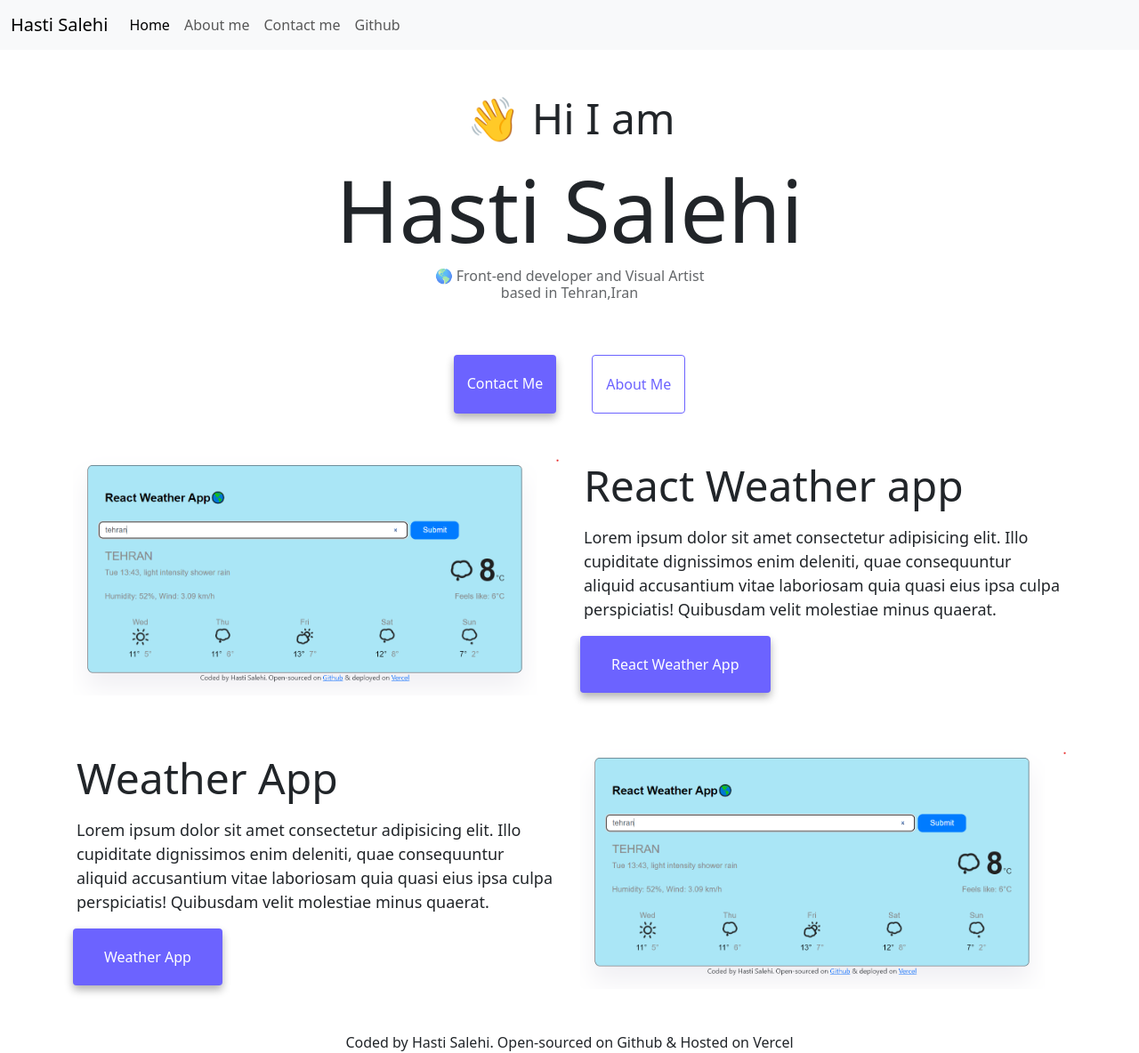
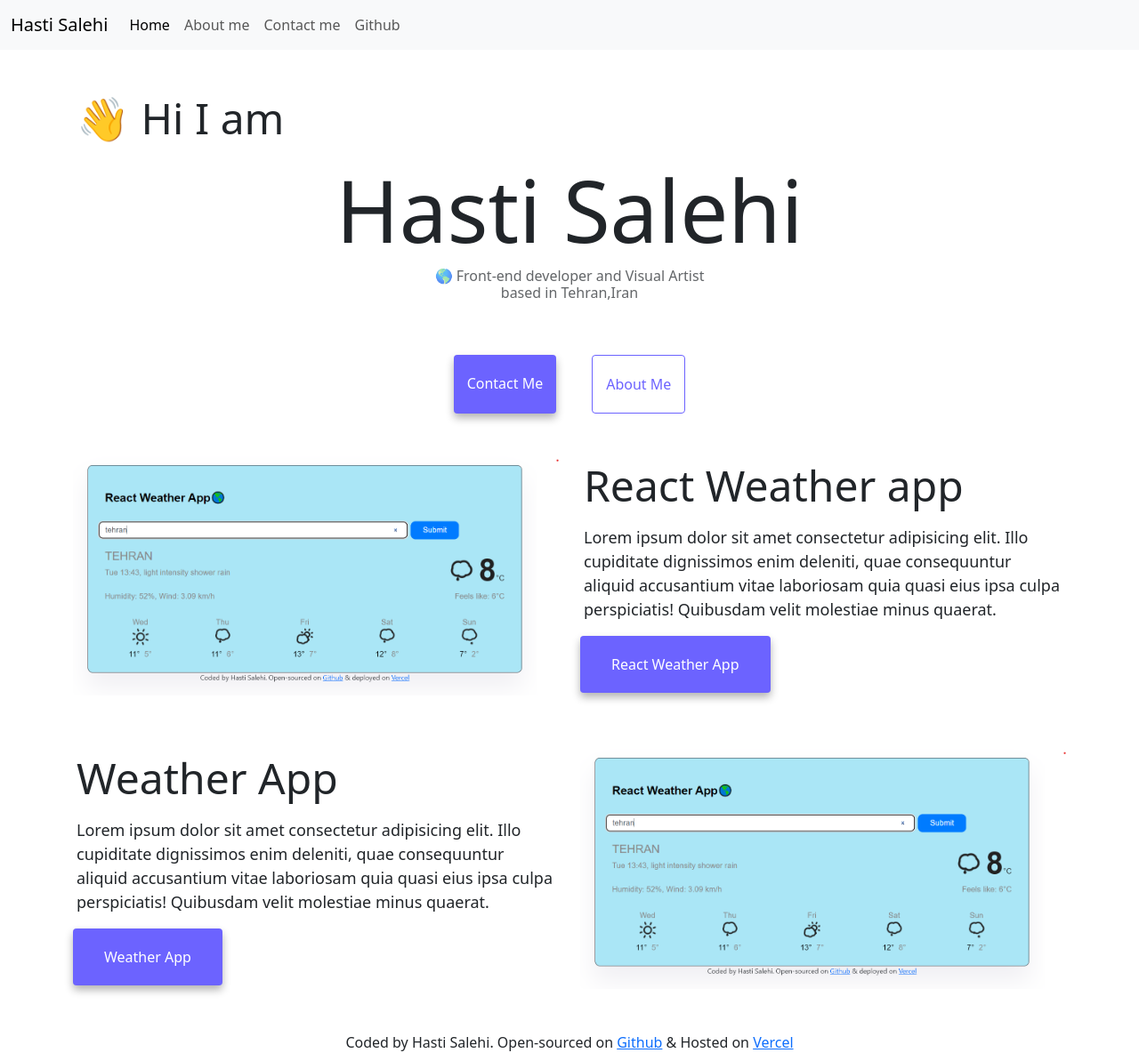
Before and after one commit to Squiggly7525/Portfolio-Website, a plain HTML site: page index.html in a window 1280 px wide. Shown: the whole page at 89% size. Drawn offline with nearby package versions, Linux system fonts and the light colour scheme.

Commit message:
update footer links

```diff
--- a/index.html
+++ b/index.html
@@ -66,7 +66,7 @@
 
     <div class="container">
       <div class="mt-5">
-        <h2 class="hi">👋 Hi I am</h2>
+        <h2 class=>👋 Hi I am</h2>
         <h1>Hasti Salehi</h1>
         <h3 class="mt-2">
           🌎 Front-end developer and Visual Artist<br />
@@ -81,7 +81,7 @@
         <div class="d-md-block d-sm-none col-md-6">
           <img
             src="/src/images/react-app.png"
-            class="image-index img-fluid rounded"
+            class="img-fluid rounded"
             alt="react app project"
           />
         </div>
@@ -128,7 +128,7 @@
       </div>
     </div>
     <footer class="d-md-block d-sm-none">
-      Coded by Hasti Salehi. Open-sourced on Github & Hosted on Vercel
+      Coded by Hasti Salehi. Open-sourced on <a href="https://github.com/Squiggly7525/responsive">Github</a> & Hosted on <a href="https://responsive-rose-one.vercel.app/">Vercel</a>
     </footer>
   </body>
 </html>
```
